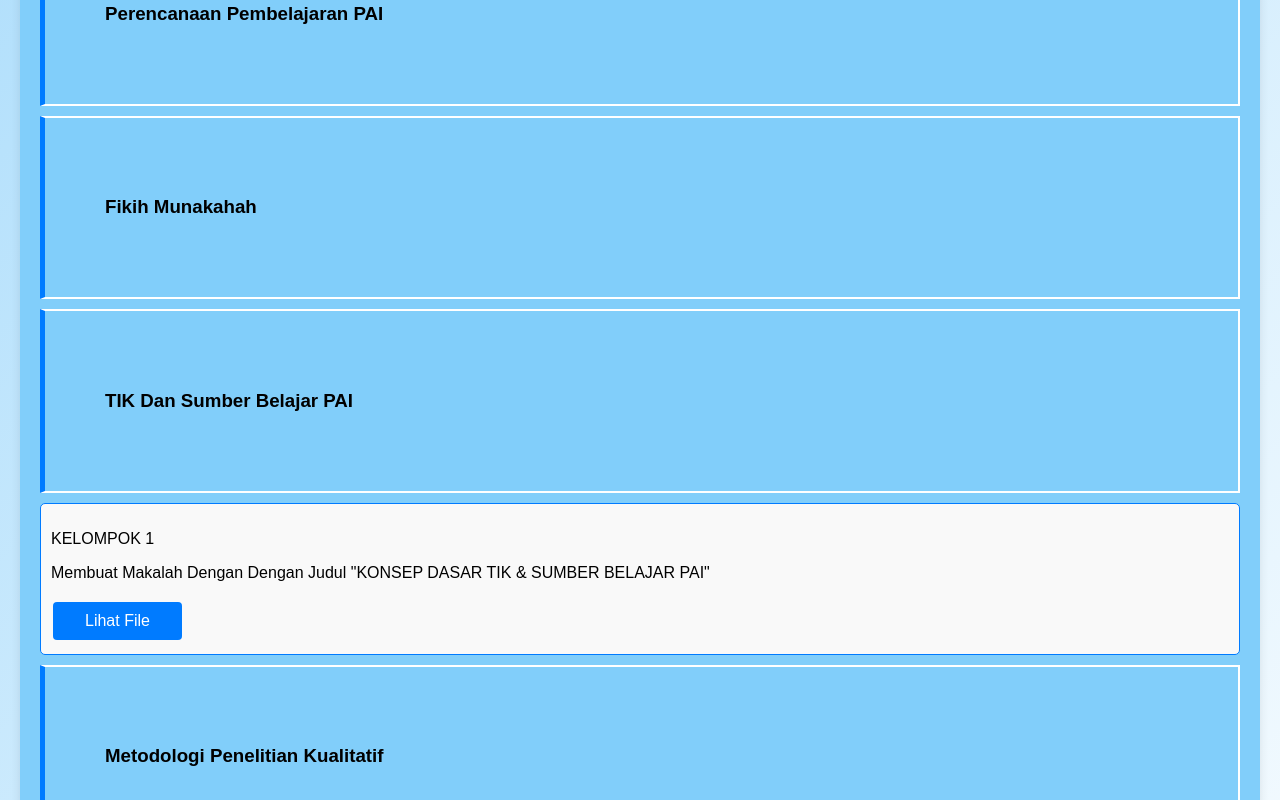
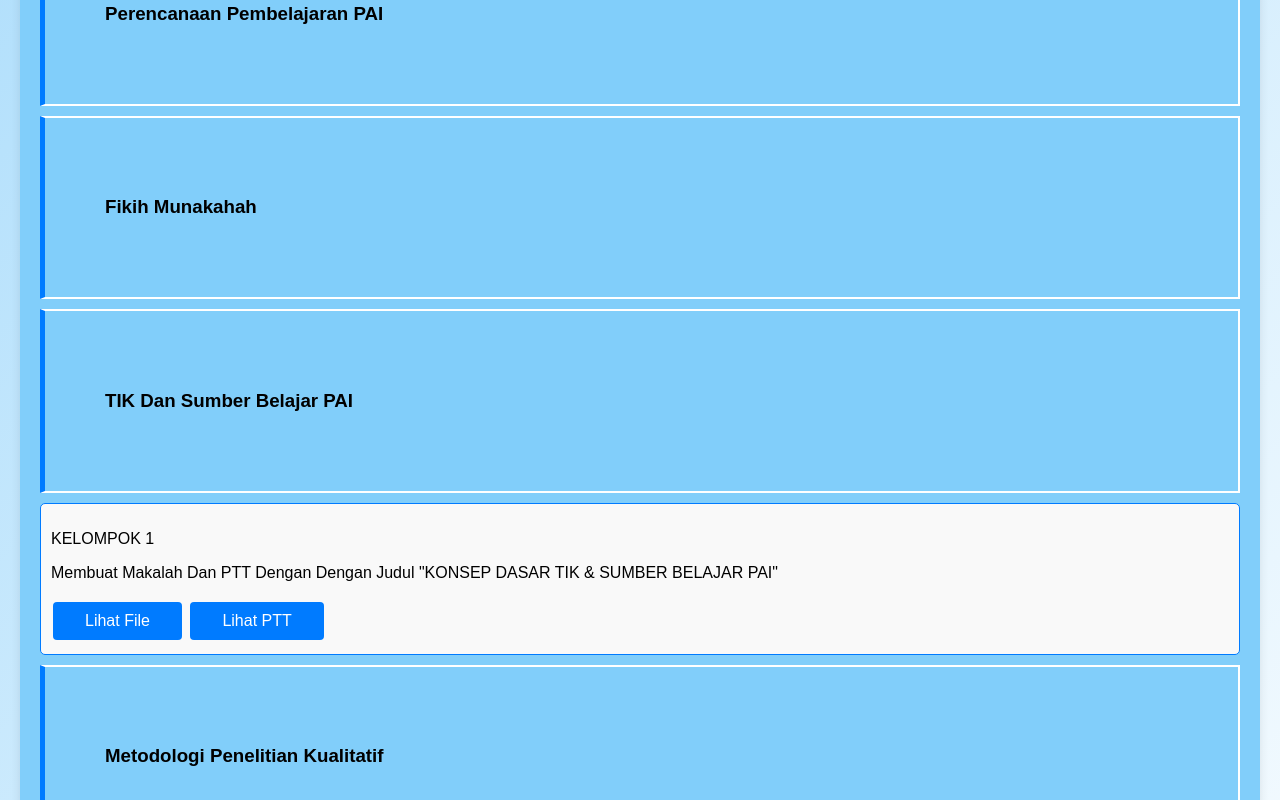
Before and after one commit to mrsholah/Profile, a plain HTML site: page Tugas.html in a window 1280 px wide. Both pictures are taken after a click on the element "TIK Dan Sumber Belajar PAI". Shown: the part 1524-2324 px from the top of the page. Drawn offline with Linux system fonts and the light colour scheme.

Commit message:
Update Tugas.html

```diff
--- a/Tugas.html
+++ b/Tugas.html
@@ -177,8 +177,9 @@
         </div>
         <div class="tugas" id="tugas-4">
             <p>KELOMPOK 1</p>
-            <p>Membuat Makalah Dengan Dengan Judul "KONSEP DASAR TIK & SUMBER BELAJAR PAI"</p>
+            <p>Membuat Makalah Dan PTT Dengan Dengan Judul "KONSEP DASAR TIK & SUMBER BELAJAR PAI"</p>
             <a href="https://drive.google.com/file/d/1jlAPZubcvkBFzlRKC5gt_6npdEyHcLHF/view?usp=drivesdk" target="_blank"><button class='button'>Lihat File</button></a>
+            <a href="https://www.canva.com/design/DAGg5s2L4QQ/_-qs9uZ1XVkruBMgA3vhOQ/edit?utm_content=DAGg5s2L4QQ&utm_campaign=designshare&utm_medium=link2&utm_source=sharebutton" target="_blank"<button class="button">Lihat PTT</button></a>
         </div>
         <div class="hari" onclick="toggleTugas('5')">
             <h3>Metodologi Penelitian Kualitatif</h3>
```
